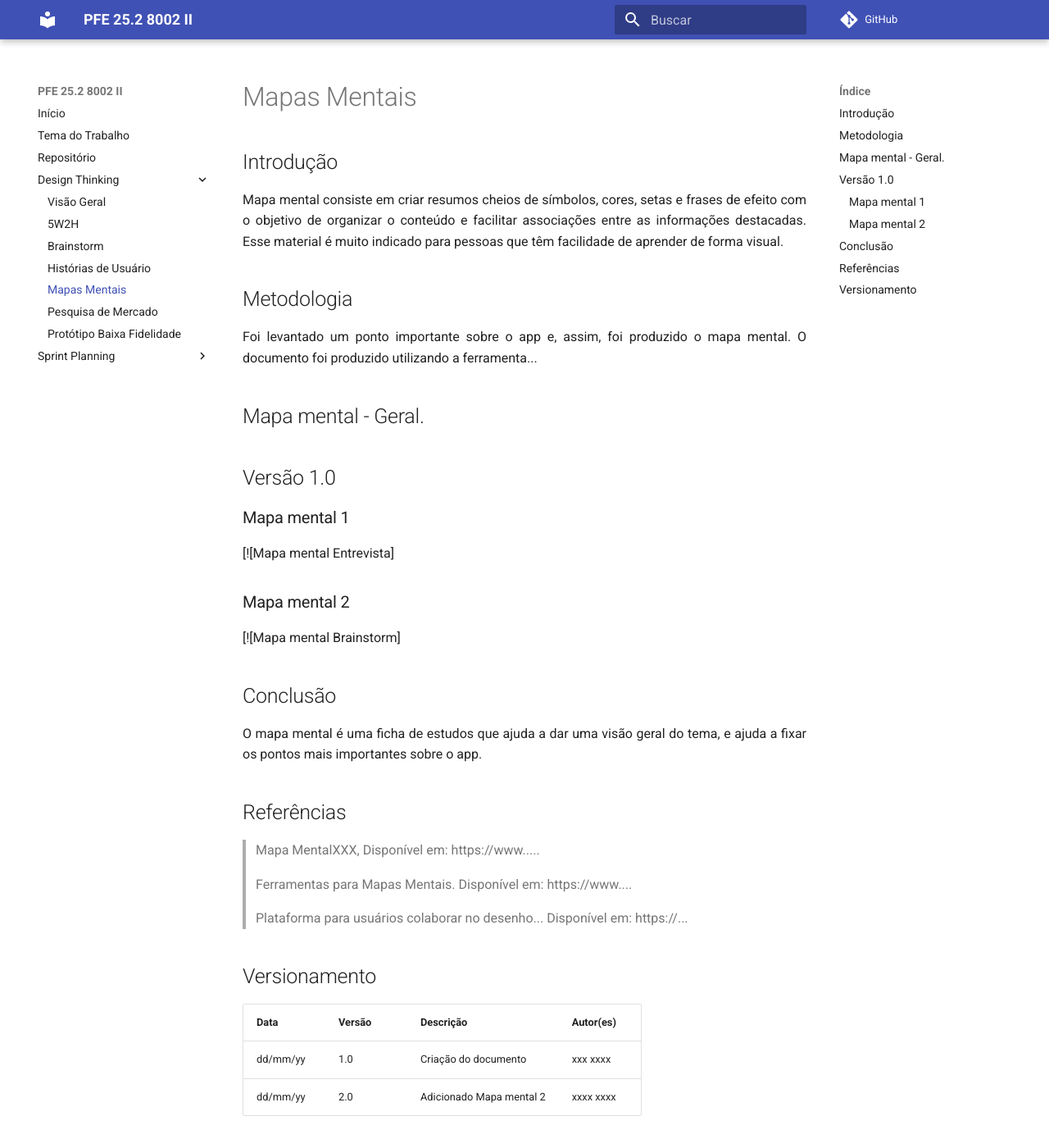
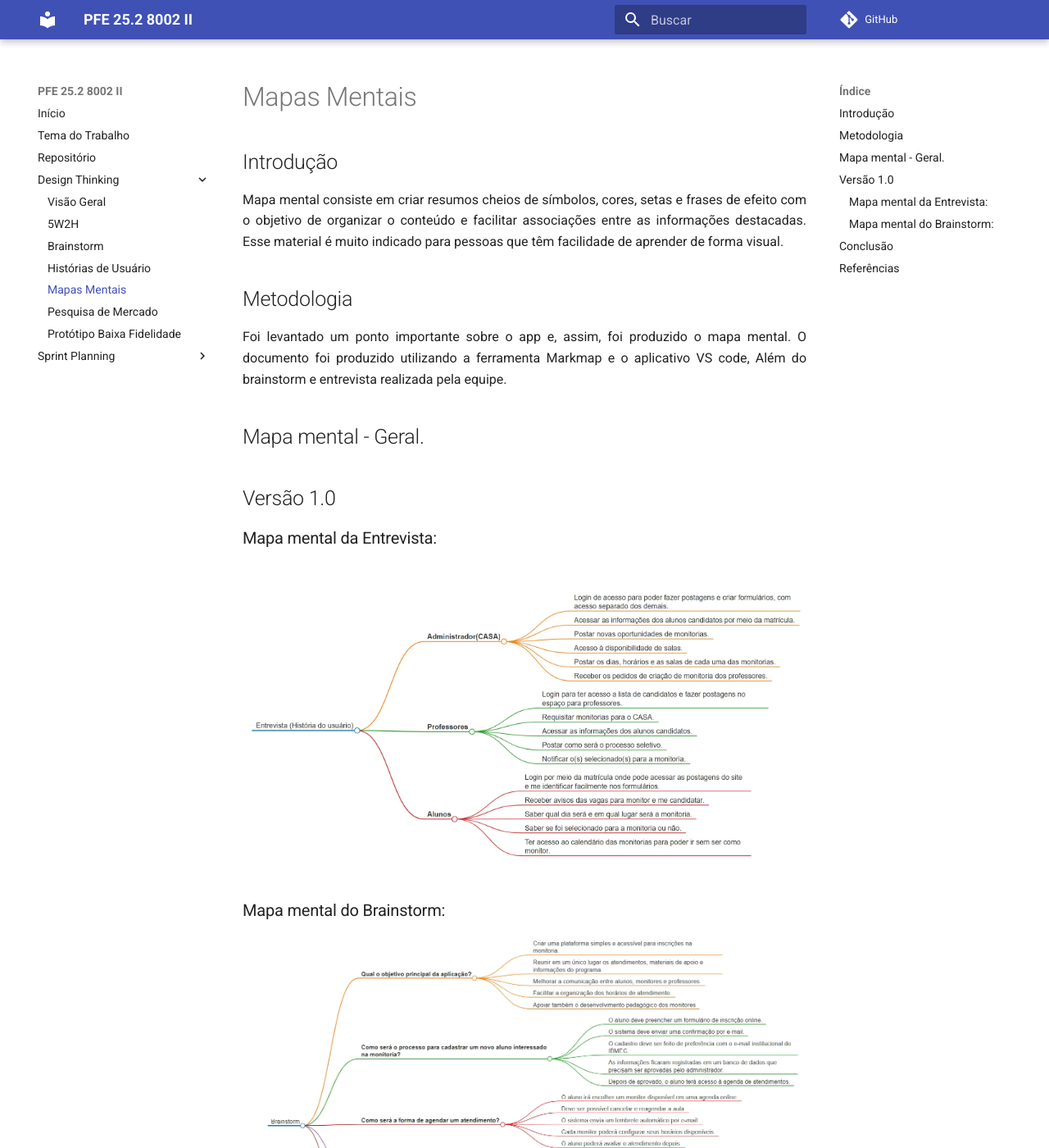
Before and after one commit to Projetos-de-Extensao/PFE_25.2_8002_II, an MkDocs documentation site: the page built from docs/design-thinking/mapa_mental.md, in a window 1280 px wide and 1400 px high. Shown: the whole window at 82% size. Built offline with MkDocs 1.6.1 and Material for MkDocs 9.7.7, drawn with Linux system fonts in a browser that asks for light colours; comment, search, counter and statistics services are not loaded; some of the changed text lies outside the part shown.

Commit message:
Corrigiu um erro que tinha no mapa mental

```diff
--- a/docs/design-thinking/mapa_mental.md
+++ b/docs/design-thinking/mapa_mental.md
@@ -12,37 +12,31 @@ Mapa mental consiste em criar resumos cheios de símbolos, cores, setas e frases
 ## Metodologia
 
 <p align = "justify">
-Foi levantado um ponto importante sobre o app e, assim, foi produzido o mapa mental. O documento foi produzido utilizando a ferramenta...
+Foi levantado um ponto importante sobre o app e, assim, foi produzido o mapa mental. O documento foi produzido utilizando a ferramenta Markmap e o aplicativo VS code, Além do brainstorm e entrevista realizada pela equipe.
 </p>
 
 ## Mapa mental - Geral.
 
 ## Versão 1.0
 
-### Mapa mental 1
+### Mapa mental da Entrevista:
 
-[![Mapa mental Entrevista]
+![Entrevista](mapaentrevista.jpeg)
 
 
-### Mapa mental 2
+### Mapa mental do Brainstorm:
 
-[![Mapa mental Brainstorm]
+![Brainstorm](mapabrainstorm.jpeg)
 
 ## Conclusão
 
 <p align = "justify">
-O mapa mental é uma ficha de estudos que ajuda a dar uma visão geral do tema, e ajuda a fixar os pontos mais importantes sobre o app.
+O mapa mental é uma ficha de estudos que ajuda a dar uma visão geral do tema, e ajuda a fixar os pontos mais importantes sobre o app. Além de auxiliar na organização e divisões de tarefas entre a equipe responsavél.
 </p>
 
 ## Referências
-> Mapa MentalXXX,  Disponível em: https://www.....
+> <a href="mapabrainstorm.html" target="_blank">Mapa do Brainstorm</a>
 
-> Ferramentas para Mapas Mentais. Disponível em: https://www....
+> <a href="mapaEntrevista.html" target="_blank">Mapa da Entrevista</a>
 
-> Plataforma para usuários colaborar no desenho... Disponível em: https://...
-
-## Versionamento
-| Data | Versão | Descrição | Autor(es) |
-| -- | -- | -- | -- |
-| dd/mm/yy | 1.0 | Criação do documento | xxx xxxx |
-| dd/mm/yy | 2.0 | Adicionado Mapa mental 2 | xxxx xxxx |
+> <a href="https://markmap.js.org" target="_blank">Markmap</a>
```
